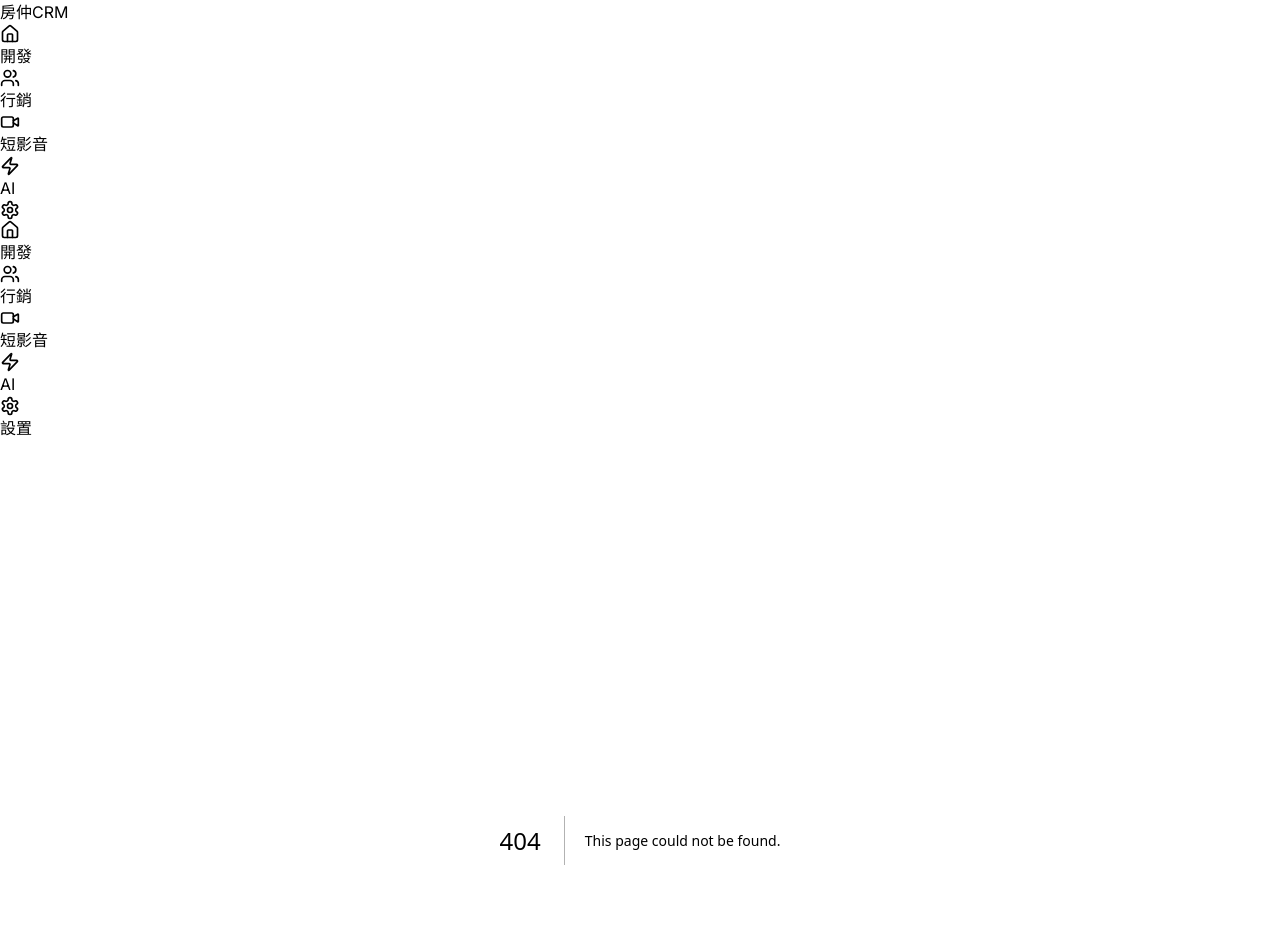
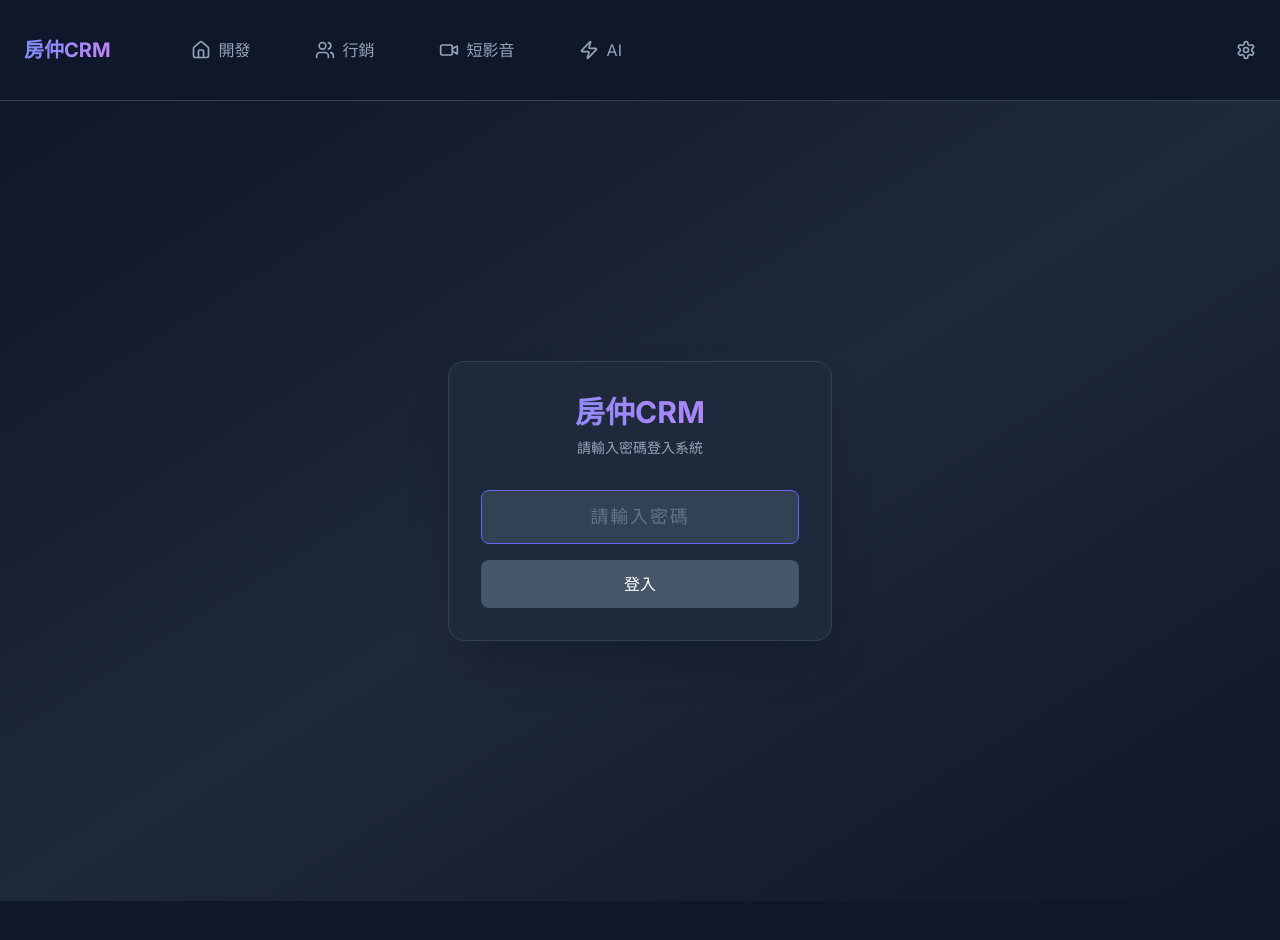
Before and after one commit to coprime5231-bot/real-estate-crm, a Next.js app: page /login in a window 1280 px wide. Before the commit this address had no page. Shown: the top 940 px of the page. After the commit the page ends 901 px from the top, so only its background shows below. Built offline with nearby package versions, Linux system fonts and the light colour scheme.

Commit message:
Add files via upload

```diff
--- /dev/null
+++ b/app/api/auth/route.ts
@@ -0,0 +1,27 @@
+import { NextResponse } from 'next/server'
+
+export async function POST(request: Request) {
+  try {
+    const { password } = await request.json()
+
+    // 比對環境變數中的密碼
+    if (password === process.env.CRM_PASSWORD) {
+      const response = NextResponse.json({ success: true })
+
+      // 設定認證 cookie（7 天有效）
+      response.cookies.set('crm-auth', process.env.CRM_AUTH_SECRET || 'authenticated', {
+        httpOnly: true,
+        secure: process.env.NODE_ENV === 'production',
+        sameSite: 'lax',
+        maxAge: 60 * 60 * 24 * 7, // 7 天
+        path: '/',
+      })
+
+      return response
+    }
+
+    return NextResponse.json({ error: '密碼錯誤' }, { status: 401 })
+  } catch {
+    return NextResponse.json({ error: '請求格式錯誤' }, { status: 400 })
+  }
+}
--- /dev/null
+++ b/app/login/page.tsx
@@ -0,0 +1,78 @@
+'use client'
+
+import { useState } from 'react'
+import { useRouter } from 'next/navigation'
+
+export default function LoginPage() {
+  const [password, setPassword] = useState('')
+  const [error, setError] = useState('')
+  const [loading, setLoading] = useState(false)
+  const router = useRouter()
+
+  const handleSubmit = async (e: React.FormEvent) => {
+    e.preventDefault()
+    setError('')
+    setLoading(true)
+
+    try {
+      const res = await fetch('/api/auth', {
+        method: 'POST',
+        headers: { 'Content-Type': 'application/json' },
+        body: JSON.stringify({ password }),
+      })
+
+      if (res.ok) {
+        router.push('/')
+        router.refresh()
+      } else {
+        setError('密碼錯誤，請重試')
+      }
+    } catch {
+      setError('連線失敗，請稍後再試')
+    } finally {
+      setLoading(false)
+    }
+  }
+
+  return (
+    <div className="min-h-screen bg-gradient-to-br from-slate-900 via-slate-800 to-slate-900 flex items-center justify-center p-4">
+      <div className="w-full max-w-sm">
+        <div className="bg-slate-800 border border-slate-700 rounded-2xl p-8 shadow-2xl">
+          {/* Logo */}
+          <div className="text-center mb-8">
+            <h1 className="text-3xl font-bold bg-gradient-to-r from-indigo-400 to-purple-400 bg-clip-text text-transparent">
+              房仲CRM
+            </h1>
+            <p className="text-slate-400 mt-2 text-sm">請輸入密碼登入系統</p>
+          </div>
+
+          {/* Form */}
+          <form onSubmit={handleSubmit} className="space-y-4">
+            <div>
+              <input
+                type="password"
+                value={password}
+                onChange={(e) => setPassword(e.target.value)}
+                placeholder="請輸入密碼"
+                className="w-full bg-slate-700 border border-slate-600 rounded-lg px-4 py-3 text-white placeholder-slate-500 focus:outline-none focus:border-indigo-500 transition-colors text-center text-lg tracking-widest"
+                autoFocus
+              />
+            </div>
+
+            {error && (
+              <p className="text-red-400 text-sm text-center">{error}</p>
+            )}
+
+            <button
+              type="submit"
+              disabled={loading || !password}
+              className="w-full px-4 py-3 bg-indigo-600 hover:bg-indigo-700 disabled:bg-slate-600 disabled:cursor-not-allowed text-white rounded-lg transition-colors font-medium"
+            >
+              {loading ? '登入中...' : '登入'}
+            </button>
+          </form>
+        </div>
+      </div>
+    </div>
+  )
+}
--- a/tailwind.config.js
+++ b/tailwind.config.js
@@ -1,9 +1,9 @@
 /** @type {import('tailwindcss').Config} */
 module.exports = {
   content: [
-    './src/pages/**/*.{js,ts,jsx,tsx,mdx}',
-    './src/components/**/*.{js,ts,jsx,tsx,mdx}',
-    './src/app/**/*.{js,ts,jsx,tsx,mdx}',
+    './app/**/*.{js,ts,jsx,tsx,mdx}',
+    './components/**/*.{js,ts,jsx,tsx,mdx}',
+    './lib/**/*.{js,ts,jsx,tsx,mdx}',
   ],
   theme: {
     extend: {
```
Also changed, not shown: middleware.ts (added, +29 -0 lines).
